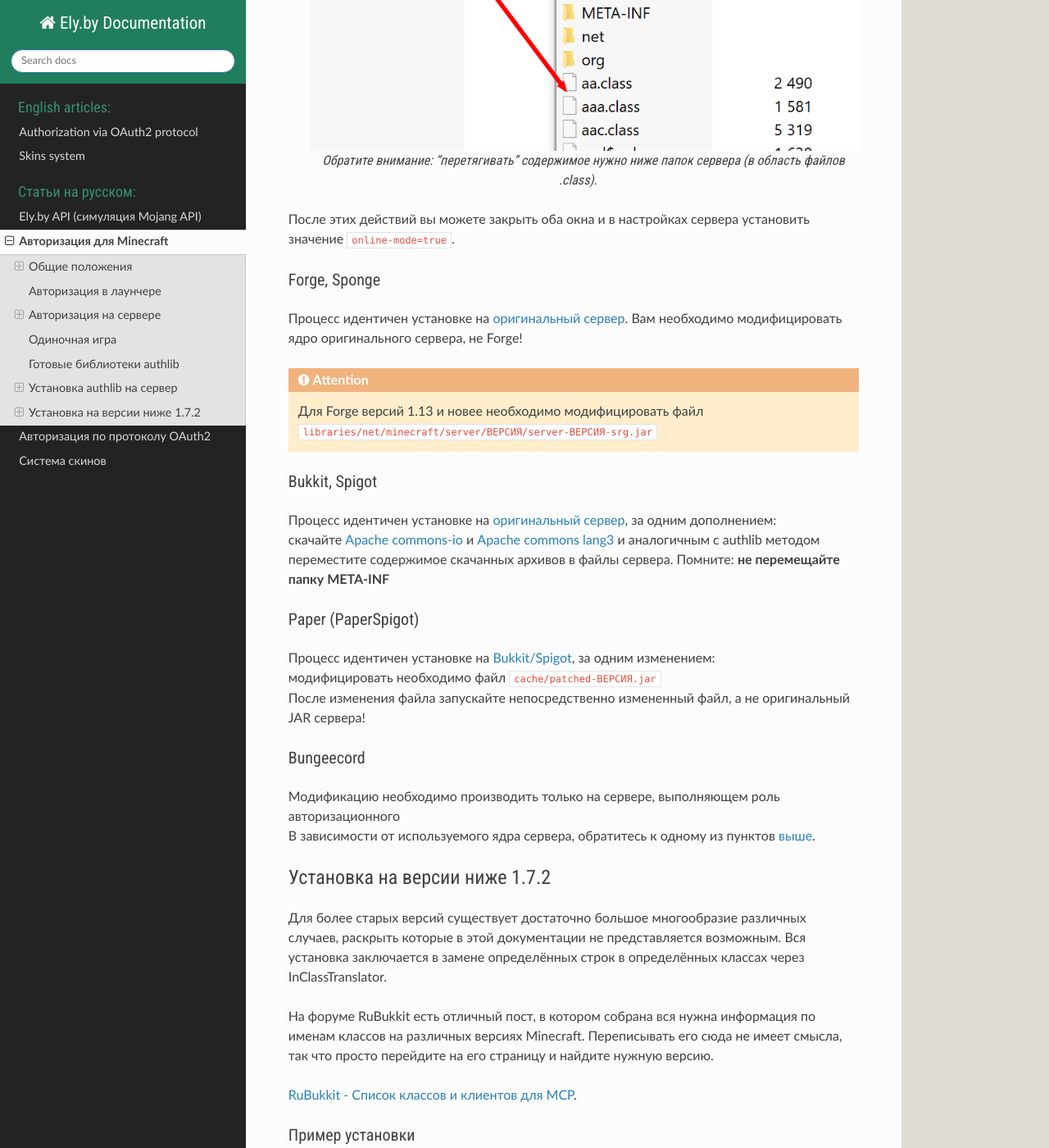
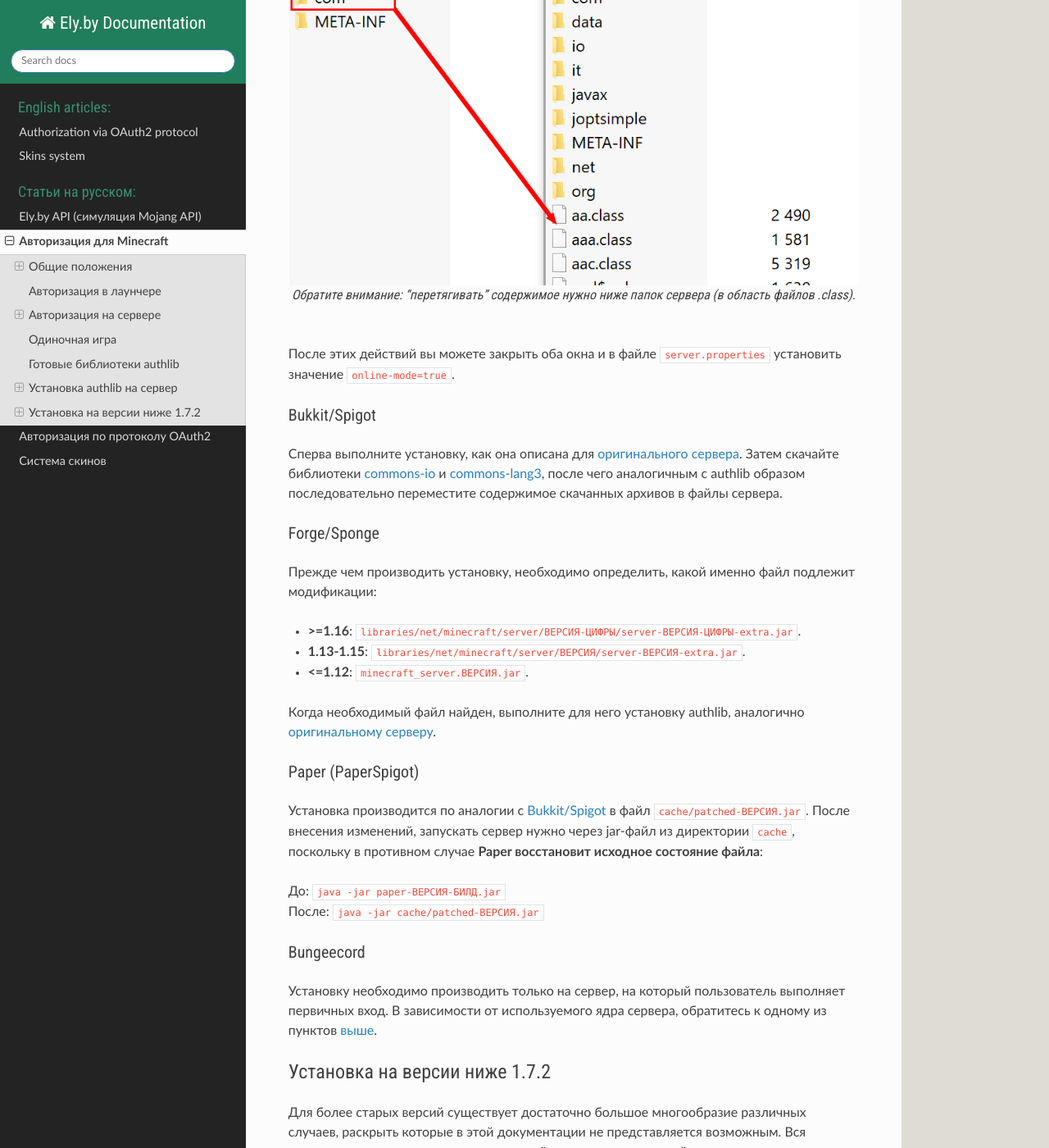
Before and after one commit to elyby/docs, a Sphinx documentation site: the page built from source/ru/minecraft-auth.rst, in a window 1280 px wide and 1400 px high, scrolled down 6622 px. Shown: the whole window at 82% size. Built offline with Sphinx 7.4.7 and the Read the Docs theme 2.0.0, drawn with Linux system fonts in a browser that asks for light colours; some of the changed text lies outside the part shown.

Commit message:
Polish russian article

```diff
--- a/source/ru/minecraft-auth.rst
+++ b/source/ru/minecraft-auth.rst
@@ -248,56 +248,64 @@ accessToken. Вам остаётся только заменить пути вн
 Установка authlib на сервер
 ===========================
 
-Соответствующие изменения должны быть также применены и к серверу. Нижеследующие пункты описывают установку
-authlib на каждое из популярных ядер для серверов Minecraft: `оригинальное ("ванильное") <#vanilla>`_, `Forge <#forge-sponge>`_, `Sponge <#forge-sponge>`_, `Bukkit <#bukkit-spigot>`_, `Spigot <#bukkit-spigot>`_, `Paper <#paper-paperspigot>`_ и `Bungeecord <#bungeecord>`_
+Сервер также использует authlib для выполнения авторизации игрока, поэтому соответствующие изменения должны быть
+также применены и к нему. Ниже приведены инструкции по установки authlib для различных реализаций сервера Minecraft.
+
+.. note:: Если ни одна из приведённых ниже инструкций не подошла для вашей реализации сервера, пожалуйста,
+          создайте `новый issue <https://github.com/elyby/docs/issues/new>`_ и мы допишем инструкцию для вашего сервера.
 
 .. _vanilla:
 
 Оригинальный сервер
 ~~~~~~~~~~~~~~~~~~~
 
-| В любом удобном вам архиваторе откройте файл ``minecraft_server.ВЕРСИЯ.jar``. Такжим же образом откройте архив
-  с authlib для соответствующей версии игры
-| Перед вами будет два окна: одно с файлами сервера, другое с файлами authlib
-| Вам необходимо перетащить содержимое архива с authlib (папки ``by``, ``ely``; файл ``yggdrasil_session_pubkey.der``)
-  **кроме папки META-INF** в файлы сервера и подтвердить замену
+С помощью архиватора откройте файл сервера ``minecraft_server.ВЕРСИЯ.jar``. Таким же образом откройте архив с
+authlib для соответствующей версии сервера. Перед вами будет два окна: одно с файлами сервера, другое с файлами authlib.
+Вам необходимо "перетащить" из архива с authlib все файлы и папки, **за исключением директории META-INF**, и подтвердить
+замену.
 
-  .. figure:: _static/minecraft-auth/authlib-install.png
+.. figure:: _static/minecraft-auth/authlib-install.png
    :align: center
    :alt: Процесс установки authlib.
 
    Обратите внимание: "перетягивать" содержимое нужно ниже папок сервера (в область файлов .class).
 
-После этих действий вы можете закрыть оба окна и в настройках сервера установить значение ``online-mode=true``.
+После этих действий вы можете закрыть оба окна и в файле ``server.properties`` установить значение ``online-mode=true``.
 
-Forge, Sponge
+Bukkit/Spigot
 ~~~~~~~~~~~~~
 
-| Процесс идентичен установке на `оригинальный сервер <#vanilla>`_. Вам необходимо модифицировать ядро оригинального
-  сервера, не Forge!
+Сперва выполните установку, как она описана для `оригинального сервера <#vanilla>`_. Затем скачайте библиотеки
+`commons-io <https://repo1.maven.org/maven2/commons-io/commons-io/2.5/commons-io-2.5.jar>`_ и
+`commons-lang3 <https://repo1.maven.org/maven2/org/apache/commons/commons-lang3/3.5/commons-lang3-3.5.jar>`_,
+после чего аналогичным с authlib образом последовательно переместите содержимое скачанных архивов в файлы сервера.
 
-.. attention:: Для Forge версий 1.13 и новее необходимо модифицировать файл ``libraries/net/minecraft/server/ВЕРСИЯ/server-ВЕРСИЯ-srg.jar``
+Forge/Sponge
+~~~~~~~~~~~~
 
-Bukkit, Spigot
-~~~~~~~~~~~~~~
+Прежде чем производить установку, необходимо определить, какой именно файл подлежит модификации:
 
-| Процесс идентичен установке на `оригинальный сервер <#vanilla>`_, за одним дополнением:
-| скачайте `Apache commons-io <https://repo1.maven.org/maven2/commons-io/commons-io/2.5/commons-io-2.5.jar>`_
-  и `Apache commons lang3 <https://repo1.maven.org/maven2/org/apache/commons/commons-lang3/3.5/commons-lang3-3.5.jar>`_
-  и аналогичным с authlib методом переместите содержимое скачанных архивов в файлы сервера.
-  Помните: **не перемещайте папку META-INF**
+* **>=1.16**: ``libraries/net/minecraft/server/ВЕРСИЯ-ЦИФРЫ/server-ВЕРСИЯ-ЦИФРЫ-extra.jar``.
+* **1.13-1.15**: ``libraries/net/minecraft/server/ВЕРСИЯ/server-ВЕРСИЯ-extra.jar``.
+* **<=1.12**: ``minecraft_server.ВЕРСИЯ.jar``.
+
+Когда необходимый файл найден, выполните для него установку authlib, аналогично `оригинальному серверу <#vanilla>`_.
 
 Paper (PaperSpigot)
 ~~~~~~~~~~~~~~~~~~~
 
-| Процесс идентичен установке на `Bukkit/Spigot <#bukkit-spigot>`_, за одним изменением:
-| модифицировать необходимо файл ``cache/patched-ВЕРСИЯ.jar``
-| После изменения файла запускайте непосредственно измененный файл, а не оригинальный JAR сервера!
+Установка производится по аналогии с `Bukkit/Spigot <#bukkit-spigot>`_ в файл ``cache/patched-ВЕРСИЯ.jar``.
+После внесения изменений, запускать сервер нужно через jar-файл из директории ``cache``, поскольку в противном случае
+**Paper восстановит исходное состояние файла**:
+
+| До: ``java -jar paper-ВЕРСИЯ-БИЛД.jar``
+| После: ``java -jar cache/patched-ВЕРСИЯ.jar``
 
 Bungeecord
 ~~~~~~~~~~
-| Модификацию необходимо производить только на сервере, выполняющем роль авторизационного
-| В зависимости от используемого ядра сервера, обратитесь к одному из пунктов `выше <#install-server>`_.
+
+Установку необходимо производить только на сервер, на который пользователь выполняет первичных вход. В зависимости от
+используемого ядра сервера, обратитесь к одному из пунктов `выше <#install-server>`_.
 
 Установка на версии ниже 1.7.2
 ==============================
```
